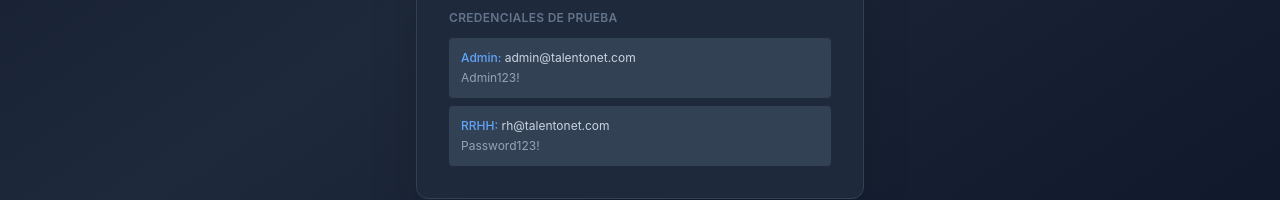
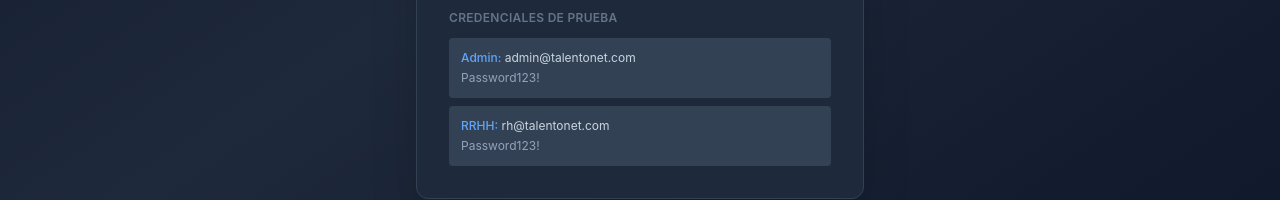
Before and after one commit to Juanes7222/TalentoNet, a React (Vite) app in the folder packages/frontend/: page /login in a window 1280 px wide. Shown: the part 580-780 px from the top of the page. Built offline with nearby package versions, Linux system fonts and the light colour scheme; no server answers.

Commit message:
Fixed minnor changes

```diff
--- a/packages/frontend/src/pages/LoginPage.tsx
+++ b/packages/frontend/src/pages/LoginPage.tsx
@@ -113,7 +113,7 @@
                 <p className="text-xs text-slate-300">
                   <span className="text-blue-400 font-medium">Admin:</span> admin@talentonet.com
                 </p>
-                <p className="text-xs text-slate-400 mt-1">Admin123!</p>
+                <p className="text-xs text-slate-400 mt-1">Password123!</p>
               </div>
               <div className="bg-slate-700 rounded p-3">
                 <p className="text-xs text-slate-300">
--- a/packages/frontend/src/pages/payroll/components/AddNovedadModal.tsx
+++ b/packages/frontend/src/pages/payroll/components/AddNovedadModal.tsx
@@ -132,7 +132,7 @@
                     onChange={(e) => setFormData({ ...formData, employeeId: e.target.value })}
                     className={`w-full px-4 py-3 bg-slate-700 border ${errors.employeeId ? 'border-red-500' : 'border-slate-600'} rounded-lg text-white focus:outline-none focus:ring-2 focus:ring-blue-500 focus:border-transparent transition duration-200`}
                     disabled={loadingEmployees}
-                    className={`mt-1 block w-full border ${errors.employeeId ? 'border-red-300' : 'border-gray-300'} rounded-md shadow-sm py-2 px-3 focus:outline-none focus:ring-indigo-500 focus:border-indigo-500 sm:text-sm disabled:bg-gray-100`}
+                    // className={`mt-1 block w-full border ${errors.employeeId ? 'border-red-300' : 'border-gray-300'} rounded-md shadow-sm py-2 px-3 focus:outline-none focus:ring-indigo-500 focus:border-indigo-500 sm:text-sm disabled:bg-gray-100`}
                   >
                     <option value="">
                       {loadingEmployees ? 'Cargando empleados...' : 'Seleccionar empleado'}
```
